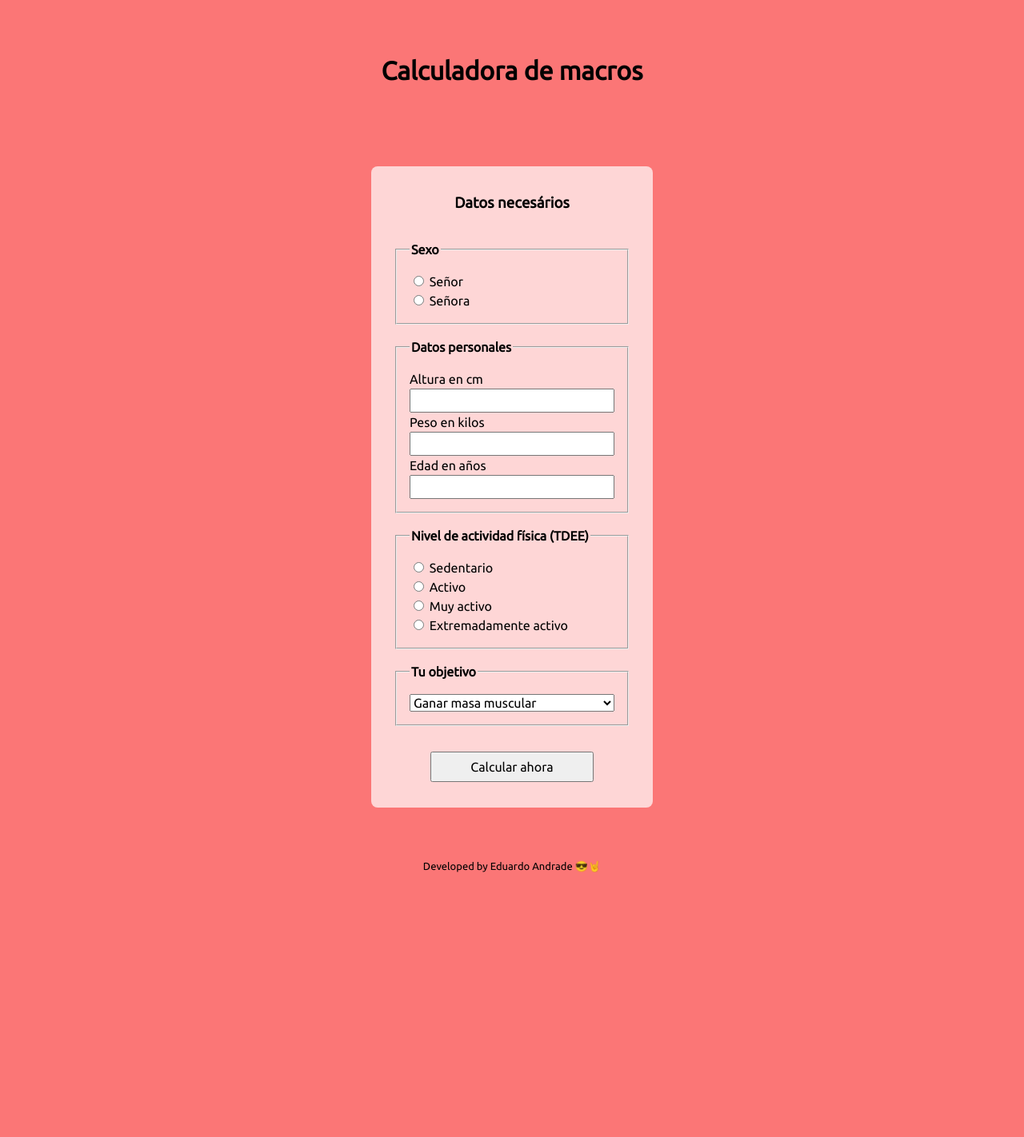
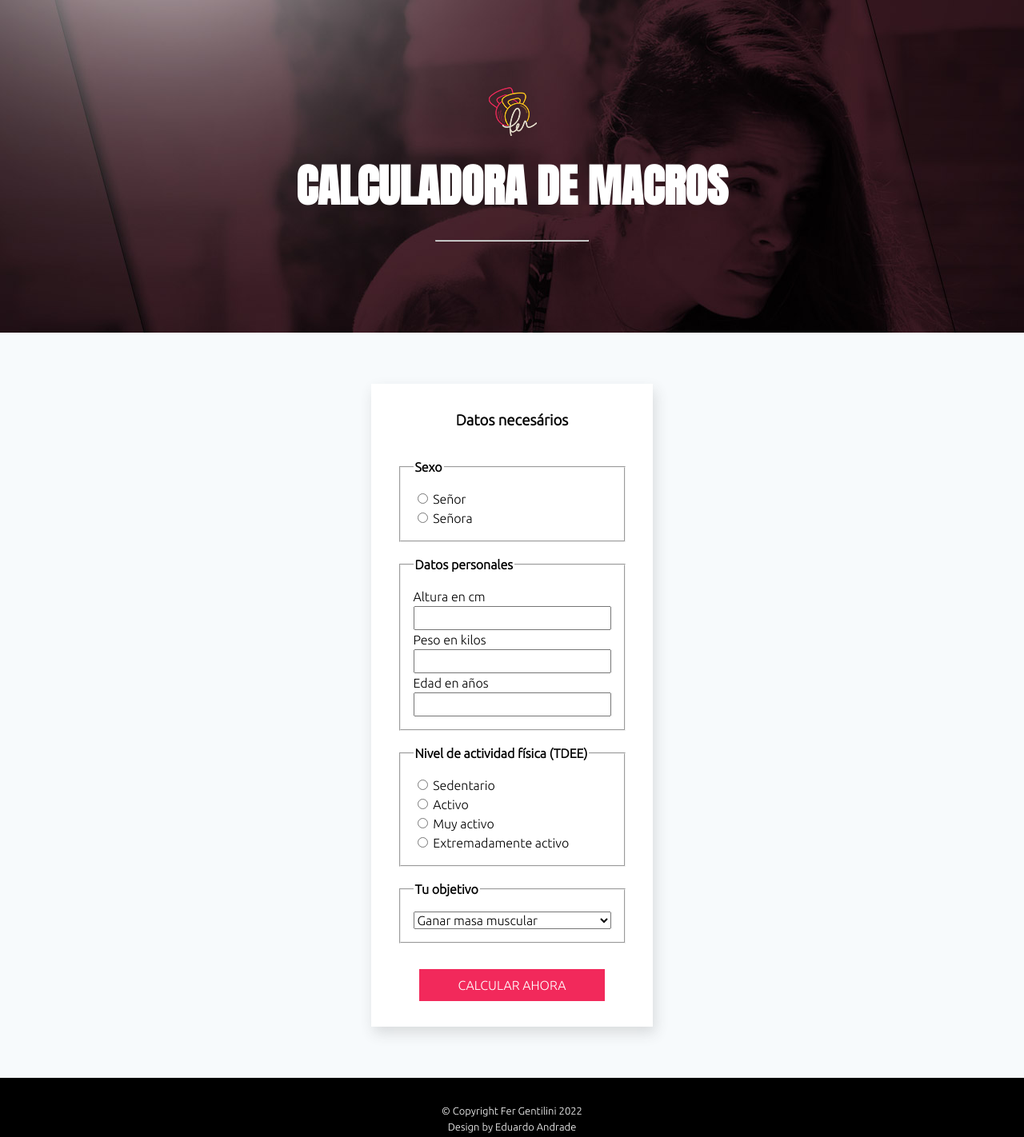
Before and after one commit to edu2andrade/macro-calculator, a plain HTML site: page index.html in a window 1280 px wide. Shown: the top 1422 px of the page at 80% size. Before the commit the page ends 1126 px from the top, so only its background shows below. Drawn offline with Linux system fonts and the light colour scheme.

Commit message:
Styles added

```diff
--- a/index.html
+++ b/index.html
@@ -5,18 +5,20 @@
     <meta http-equiv="X-UA-Compatible" content="IE=edge" />
     <meta name="viewport" content="width=device-width, initial-scale=1.0" />
     <title>Macro Calculator</title>
-    <link rel="shortcut icon" href="./favicon-32x32.png" type="image/x-icon">
+    <link rel="shortcut icon" href="/images/logo-header.png" type="image/x-icon">
     <link rel="stylesheet" href="./style.css" />
-    <link rel="preconnect" href="https://fonts.googleapis.com" />
-    <link rel="preconnect" href="https://fonts.gstatic.com" crossorigin />
-    <link
-      href="https://fonts.googleapis.com/css2?family=Ubuntu&display=swap"
-      rel="stylesheet"
-    />
+    <!-- Fonts here -->
+    <link rel="preconnect" href="https://fonts.googleapis.com">
+    <link rel="preconnect" href="https://fonts.gstatic.com" crossorigin>
+    <link href="https://fonts.googleapis.com/css2?family=Anton&family=Ubuntu:wght@300&display=swap" rel="stylesheet">
   </head>
   <body>
     <header>
+      <a href="https://fergentilini.com/" target="blank">
+        <img src="/images/logo-header.png" alt="fer-gentilini">
+      </a>
       <h1>Calculadora de macros</h1>
+      <hr>
     </header>
     <main>
       <section>
@@ -135,7 +137,7 @@
       </section>
     </main>
     <footer>
-      <p>Developed by Eduardo Andrade &#128526;&#129304;</p>
+      <p>© Copyright Fer Gentilini 2022 <br> Design by Eduardo Andrade</p>
     </footer>
     <script src="./script.js"></script>
   </body>
--- a/style.scss
+++ b/style.scss
@@ -37,7 +37,15 @@ body {
   text-rendering: optimizeSpeed;
   line-height: 1.5;
   font-family: "Ubuntu", sans-serif;
-  background-color: rgba(250, 61, 61, 0.7);
+  background-color: #f7fafc;
+  overflow-x: hidden;
+
+  h1 {
+  font-family: 'Anton', sans-serif;
+  font-size: 3.5rem;
+  line-height: 1;
+  text-transform: uppercase;
+  }
 }
 
 /* A elements that don't have a class get default styles */
@@ -63,11 +71,25 @@ select {
 // main styles
 
 header {
-  margin: 4rem;
+  padding: 4rem;
+  height: 26rem;
   display: flex;
+  flex-direction: column;
   justify-content: center;
   align-items: center;
   text-align: center;
+  background-image: url(/images/HeroDarkSide.jpg);
+  background-position-x: -24rem;
+
+  h1 {
+    color: white;
+    margin: 2rem;
+  }
+
+  hr {
+    width: 12rem;
+    color: #f2295b;
+  }
 }
 
 main {
@@ -93,8 +115,9 @@ main {
       justify-content: center;
       align-items: center;
       text-align: center;
-      background-color: rgba(255, 255, 255, 0.7);
-      border-radius: 0.5rem;
+      background-color: white;
+      border-radius: 0;
+      box-shadow: .2rem .5rem 1rem #3a3a3a28;;
 
       h3 {
         margin-bottom: 1rem;
@@ -118,8 +141,19 @@ main {
         display: flex;
         justify-content: center;
         margin-top: 2rem;
+
         input {
           padding: 0.5rem 3rem;
+          color: white;
+          background: #f2295b;
+          border: none;
+          transition: 200ms;
+          cursor: pointer;
+          text-transform: uppercase;
+        }
+        input:hover {
+          color: #f2295b;
+          background: transparent;
         }
       }
     }
@@ -133,8 +167,8 @@ main {
         justify-content: center;
         align-items: center;
         text-align: center;
-        background-color: rgb(8, 224, 26);
-        border-radius: 0.5rem;
+        background-color: #f2295b;
+        border-radius: 0;
         .result-item {
           margin: .5rem;
           padding: 2rem;
@@ -143,13 +177,14 @@ main {
           justify-content: center;
           align-items: center;
           background-color: rgba(255, 255, 255, 0.7);
-          border-radius: 0.5rem;
+          border-radius: 0;
           h4 {
             margin-bottom: 1rem;
           }
         }
       }
     }
+
     .hidden {
       // add .classList.toggle('hidden') to hide/unhide this element
       // position: absolute; top: -1500px;
@@ -165,6 +200,9 @@ main {
 footer {
   display: flex;
   justify-content: center;
-  margin: 2rem;
+  padding: 2rem;
   font-size: small;
+  text-align: center;
+  color: white;
+  background-color: black;
 }
```
Also changed, not shown: images/HeroDarkSide.jpg (added), images/logo-header.png (added), style.css, 1 other file.
